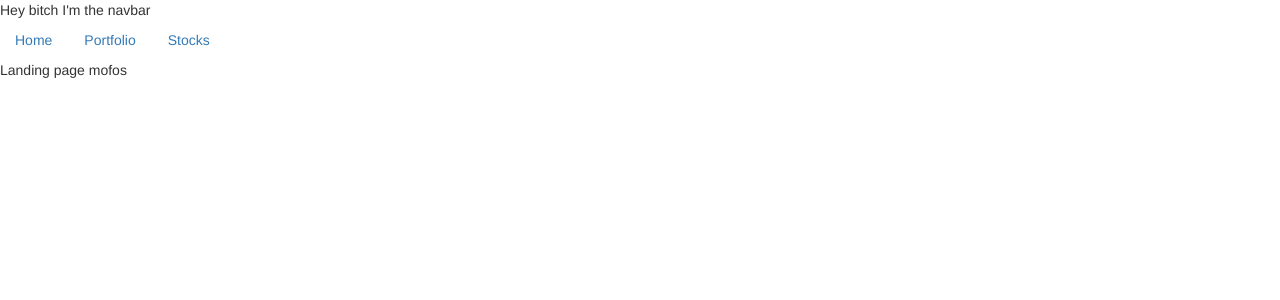
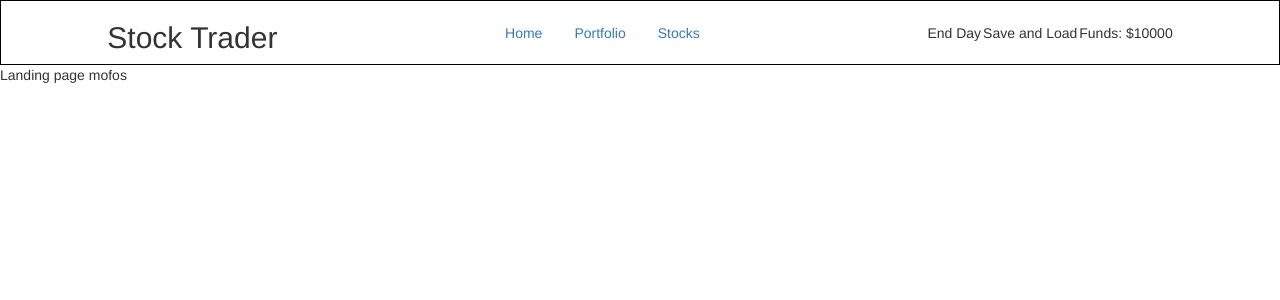
Before and after one commit to rhondakremer/vue-stock-trader, a Vue app: page / in a window 1280 px wide. Shown: the top 300 px of the page. Built offline with nearby package versions, Linux system fonts and the light colour scheme.

Commit message:
more navbar stuff, byebye test

```diff
--- a/src/App.vue
+++ b/src/App.vue
@@ -1,6 +1,5 @@
 <template>
   <div>
-
     <Navbar />
     <router-view></router-view>
   </div>
@@ -8,9 +7,6 @@
 
 <script>
 import Navbar from './components/Navbar'
-// import Landing from './components/Landing'
-// import Portfolio from './components/Portfolio'
-// import Stocks from './components/Stocks'
 
 export default {
   components: {
--- a/src/components/Navbar.vue
+++ b/src/components/Navbar.vue
@@ -1,10 +1,32 @@
 <template>
-    <div>
-        Hey bitch I'm the navbar
+    <div style="display:flex; justify-content:space-around; align-items:center; border:1px solid black">
+        <h2>Stock Trader</h2>
         <ul class="nav nav-pills">
             <router-link to="/" tag="li"><a>Home</a></router-link>
             <router-link to="/portfolio" tag="li"><a>Portfolio</a></router-link>
             <router-link to="/stocks" tag="li"><a>Stocks</a></router-link>
         </ul>
+        <ul class="nav nav-pills">
+            <li @click="clickTest">End Day</li>
+            <li @click="clickTest">Save and Load</li>
+            <li>Funds: ${{ getAvailableFunds }}</li>
+        </ul>
     </div>
 </template>
+
+<script>
+import { mapGetters } from 'vuex';
+export default {
+    computed: {
+        ...mapGetters([
+            'getAvailableFunds'
+        ])
+    },
+    methods: {
+        clickTest() {
+            console.log("that's a good click there")
+        }
+    }
+
+}
+</script>
--- a/src/store/store.js
+++ b/src/store/store.js
@@ -5,11 +5,11 @@ Vue.use(Vuex);
 
 export const store = new Vuex.Store({
     state: {
-        funLevel: 6
+        funds: 10000
     },
     getters: {
-        getFunLevel: state => {
-            return state.funLevel
+        getAvailableFunds: state => {
+            return state.funds
         }
     },
     mutations: {
```
Also changed, not shown: src/components/test.vue (deleted, +0 -18 lines), src/main.js (+4 -4 lines).
